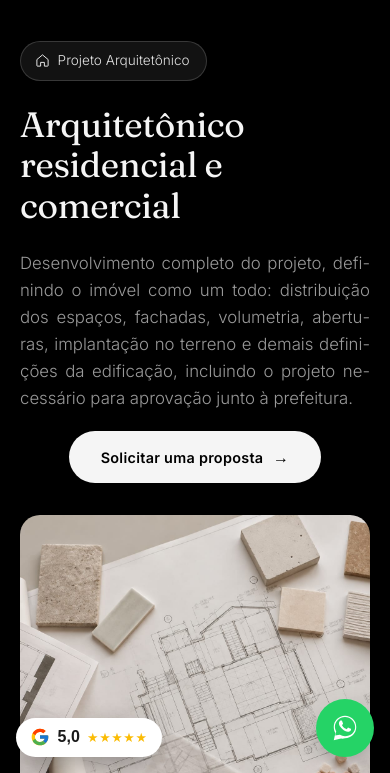
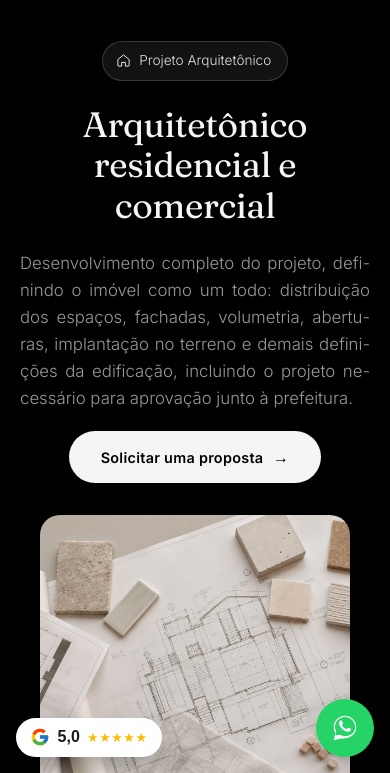
Before and after one commit to vitoriaduarte99/VD, a website built with Vite: page servicos/projeto-arquitetonico/index.html in a window 390 px wide. Shown: the part 71-844 px from the top of the page. Built offline with nearby package versions, Linux system fonts and the light colour scheme.

Commit message:
Centraliza capas internas e atualiza descricao SEO

```diff
--- a/src/styles/main.css
+++ b/src/styles/main.css
@@ -2379,9 +2379,13 @@ html:not(.floats-on):has(.hero) .reviews-float {
     margin-inline: auto;
   }
 
-  .page-hero .section-title {
-    text-align: left;
-    margin-inline: 0;
+  /* Rótulos das seções e das páginas internas também ficam centralizados. */
+  main .eyebrow,
+  .page-hero .service-tag {
+    display: flex;
+    width: max-content;
+    max-width: 100%;
+    margin-inline: auto;
   }
 
   /* Nas capas internas, o CTA fica centralizado abaixo do texto. */
@@ -2509,6 +2513,11 @@ html:not(.floats-on):has(.hero) .reviews-float {
     padding-bottom: 8rem;
   }
 
+  .page-hero--cover .page-hero__media {
+    width: min(310px, 100%);
+    justify-self: center;
+  }
+
   .page-hero--cover .scroll-cue {
     bottom: 1.25rem;
     height: 64px;
```
Also changed, not shown: index.html (+3 -3 lines).
